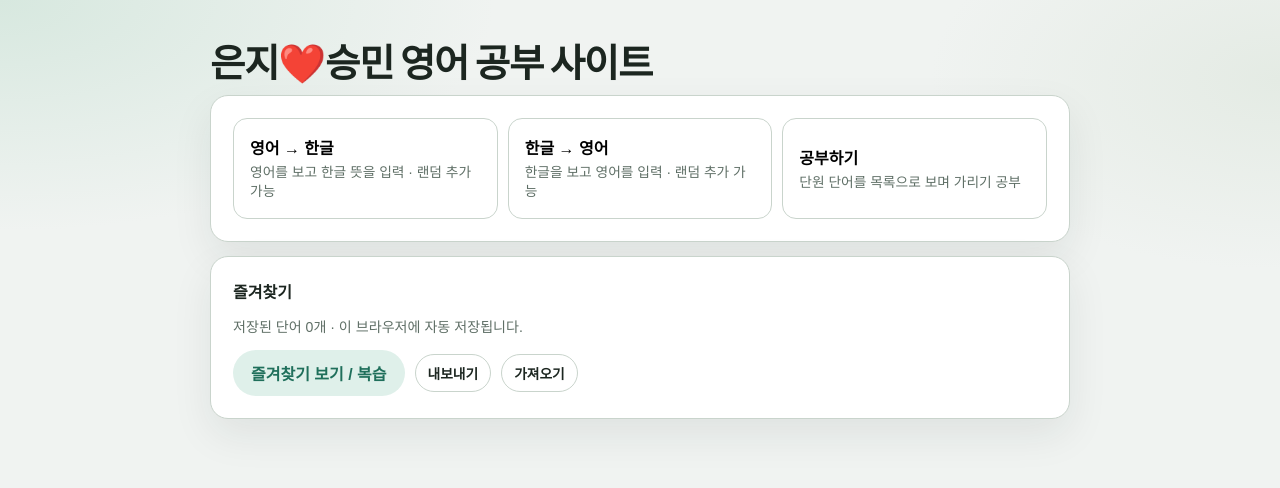
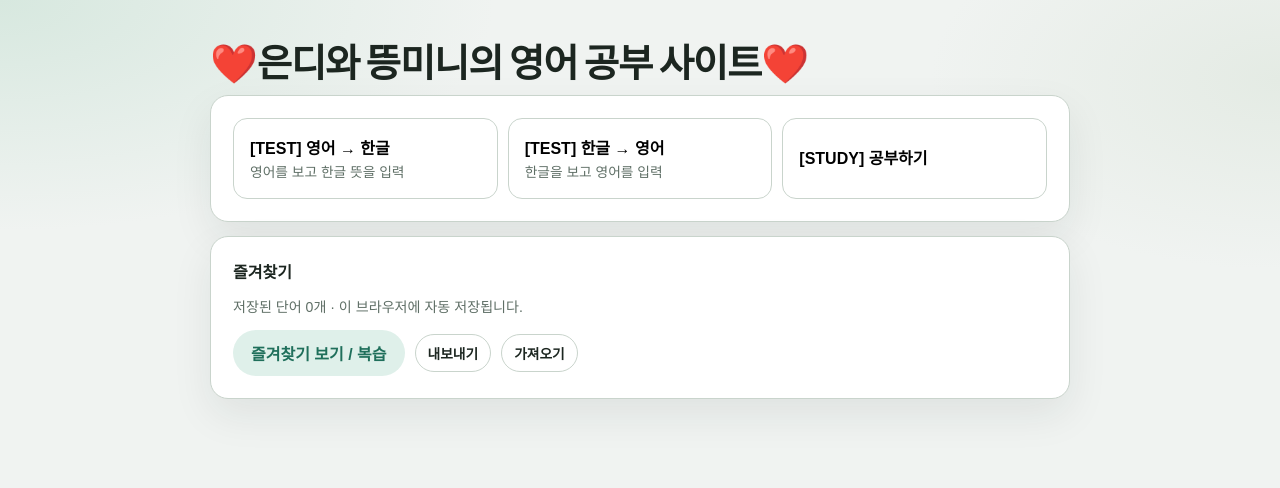
Before and after one commit to devhongsa/EnglishTest, a plain HTML site: page index.html in a window 1280 px wide. Drawn offline with Linux system fonts and the light colour scheme; a web font is replaced by a local one.

Commit message:
ui 수정

```diff
--- a/index.html
+++ b/index.html
@@ -318,7 +318,7 @@
 </head>
 <body>
   <div class="app">
-    <h1>은지❤️승민 영어 공부 사이트</h1>
+    <h1>❤️은디와 뜽미니의 영어 공부 사이트❤️</h1>
     <div class="open-hint" id="openHint">
       <strong>버튼이 안 눌리면 Safari로 열어 주세요</strong>
       카톡·미리보기에서는 시험이 동작하지 않습니다.
@@ -333,16 +333,15 @@
       <div class="card">
         <div class="modes">
           <button class="mode" data-type="eng2kor">
-            <strong>영어 → 한글</strong>
-            <span>영어를 보고 한글 뜻을 입력 · 랜덤 추가 가능</span>
+            <strong>[TEST] 영어 → 한글</strong>
+            <span>영어를 보고 한글 뜻을 입력</span>
           </button>
           <button class="mode" data-type="kor2eng">
-            <strong>한글 → 영어</strong>
-            <span>한글을 보고 영어를 입력 · 랜덤 추가 가능</span>
+            <strong>[TEST] 한글 → 영어</strong>
+            <span>한글을 보고 영어를 입력</span>
           </button>
           <button class="mode" data-type="study">
-            <strong>공부하기</strong>
-            <span>단원 단어를 목록으로 보며 가리기 공부</span>
+            <strong>[STUDY] 공부하기</strong>
           </button>
         </div>
       </div>
@@ -365,19 +364,17 @@
         <div id="chapterBlock">
           <div class="field-label">출제 범위 (여러 개 선택 · 없으면 전체)</div>
           <div class="row" style="margin-bottom:10px;">
-            <button class="btn btn-sub btn-sm" id="selWords">단어(p)만</button>
-            <button class="btn btn-sub btn-sm" id="selTalk">회화(s)만</button>
+            <button class="btn btn-sub btn-sm" id="selWords">단어만</button>
+            <button class="btn btn-sub btn-sm" id="selTalk">회화만</button>
             <button class="btn btn-sub btn-sm" id="selAll">전체 선택</button>
             <button class="btn btn-sub btn-sm" id="selNone">선택 해제</button>
           </div>
           <div class="chapters" id="chapterList"></div>
         </div>
-        <p class="note" id="testNote" style="margin-top:14px;">선택한 단원의 모든 단어가 먼저 출제됩니다.</p>
-        <p class="note hide" id="studyNote" style="margin-top:14px;">선택한 단원의 영단어와 한글 뜻을 목록으로 보여 줍니다.</p>
         <div id="testOptions">
           <label class="check-row">
             <input type="checkbox" id="includeRandom" />
-            <span>랜덤 테스트 포함 (전체에서 출제 · 영/한 방향 랜덤)</span>
+            <span>랜덤 테스트 포함</span>
           </label>
           <label id="randomCountBlock" class="hide" style="margin-top:12px;">
             <em>랜덤 문항 수</em>
```
